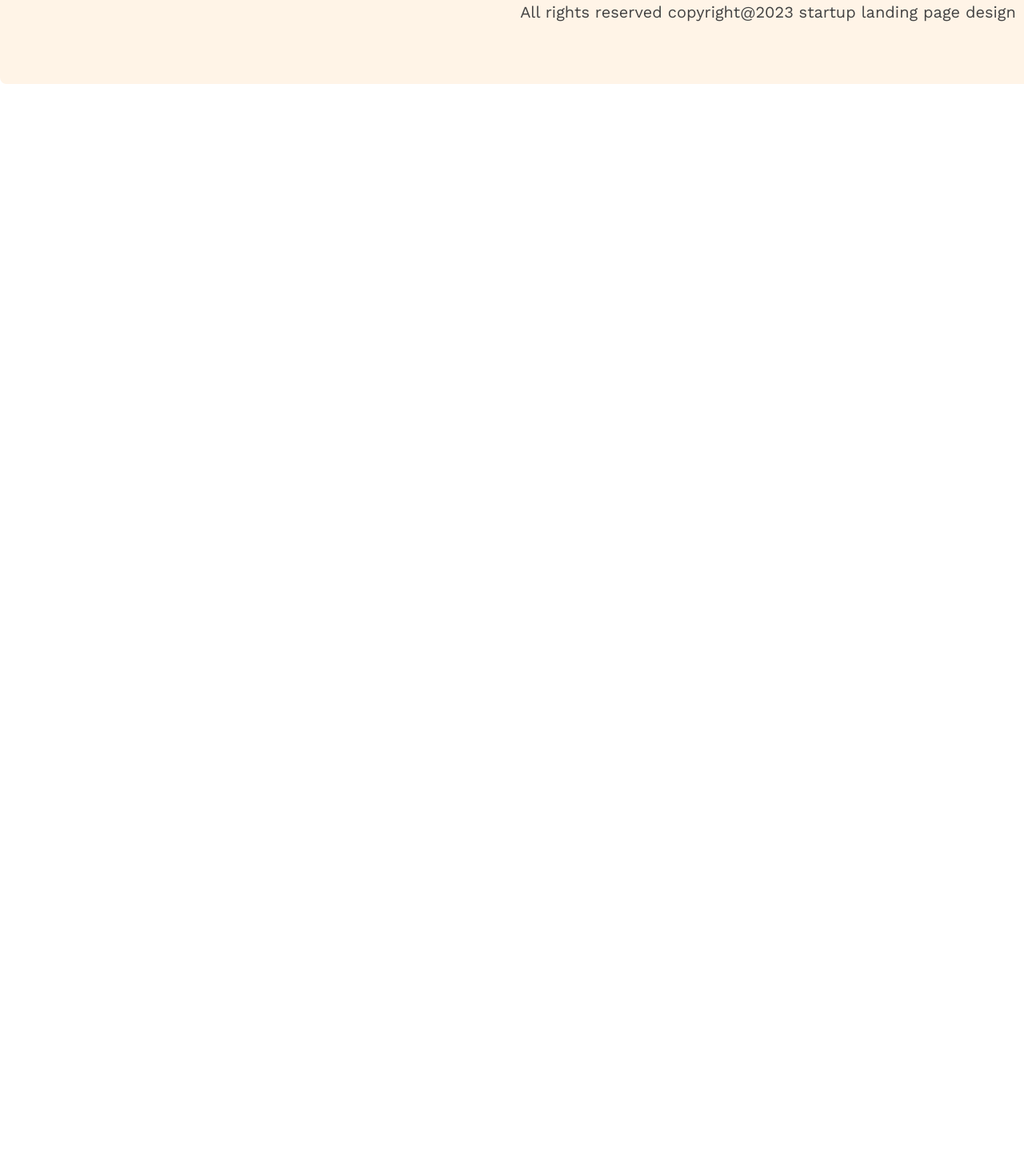
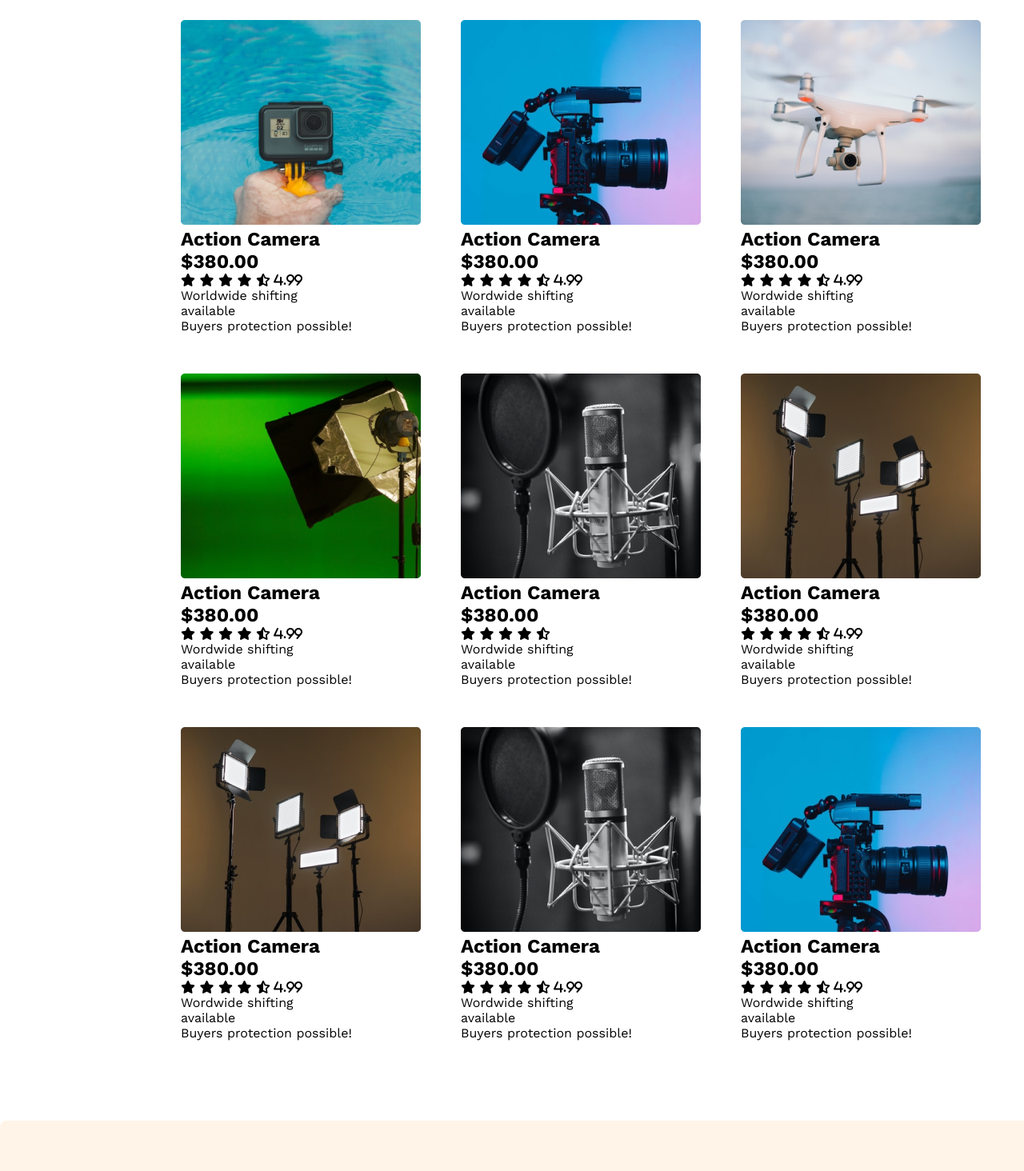
Before and after one commit to AsikurRahman19/g3-architects-project-2, a plain HTML site: page index.html in a window 1280 px wide. Shown: the part 4996-6460 px from the top of the page at 80% size. Before the commit the page ends 5101 px from the top, so only its background shows below. Drawn offline with nearby package versions, Linux system fonts and the light colour scheme.

Commit message:
first commit

```diff
--- a/index.html
+++ b/index.html
@@ -8,6 +8,7 @@
     <link rel="stylesheet" href="./styles/styles.css">
     <link href="https://fonts.googleapis.com/css2?family=Open+Sans:ital@0;1&family=Roboto:ital,wght@1,100&display=swap"
         rel="stylesheet">
+        <script src="https://kit.fontawesome.com/0beda40698.js" crossorigin="anonymous"></script>
 </head>
 <body>
     <!-- Header -->
@@ -44,7 +45,7 @@
 
     <!-- Main -->
 
-    <!-- Quick-Feature sectiojn -->
+    <!-- Quick-Feature-sectiojn -->
     <section class="quick-feature">
         <div class="quick-feature-container container">
             <div class="quick-feature-imgs">
@@ -69,7 +70,7 @@
         </div>
     </section>
     <!--  -->
-    <!-- Love-Feature section -->
+    <!-- Love-Feature-section -->
     <section class="love-feature">
         <div class="love-feature-container container">
             <div class="love-feature-text">
@@ -182,6 +183,129 @@
             </div>
         </div>
     </section>
+  <!-- section  new-->
+</section>
+<section class="Popular-Collection">
+
+
+    <h2 class="Popular">Popular Collection</h2>
+
+
+    <div class="action-container">
+        <div>
+            <img src="./images/new/action.png" alt="">
+            <h2>Action Camera <br>$380.00 <br></h2>
+            <i class="fa-solid fa-star"></i>
+            <i class="fa-solid fa-star"></i>
+            <i class="fa-solid fa-star"></i>
+            <i class="fa-solid fa-star"></i>
+            <i class="fa-solid fa-star-half-stroke"> 4.99</i>
+            <p>Worldwide shifting <br> available <br>
+                Buyers protection possible!</p>
+
+        </div>
+        <div>
+            <img src="./images/new/camera.png" alt="">
+            <h2>Action Camera <br>$380.00 <br></h2>
+            <i class="fa-solid fa-star"></i>
+            <i class="fa-solid fa-star"></i>
+            <i class="fa-solid fa-star"></i>
+            <i class="fa-solid fa-star"></i>
+            <i class="fa-solid fa-star-half-stroke"> 4.99</i>
+            <p>Wordwide shifting <br> available <br>
+                Buyers protection possible!</p>
+
+        </div>
+        <div>
+            <img src="./images/new/drone.png" alt="">
+            <h2>Action Camera <br>$380.00 <br></h2>
+            <i class="fa-solid fa-star"></i>
+            <i class="fa-solid fa-star"></i>
+            <i class="fa-solid fa-star"></i>
+            <i class="fa-solid fa-star"></i>
+            <i class="fa-solid fa-star-half-stroke"> 4.99</i>
+            <p>Wordwide shifting <br> available <br>
+                Buyers protection possible!</p>
+
+        </div>
+        <div>
+            <img src="./images/new/single-light.png" alt="">
+            <h2>Action Camera <br>$380.00 <br></h2>
+            <i class="fa-solid fa-star"></i>
+            <i class="fa-solid fa-star"></i>
+            <i class="fa-solid fa-star"></i>
+            <i class="fa-solid fa-star"></i>
+            <i class="fa-solid fa-star-half-stroke"> 4.99</i>
+            <p>Wordwide shifting <br> available <br>
+                Buyers protection possible!</p>
+
+        </div>
+        <div>
+            <img src="./images/new/mic.png" alt="">
+            <h2>Action Camera <br>$380.00 <br></h2>
+            <div class="goldens">
+                <i class="fa-solid fa-star"></i>
+                <i class="fa-solid fa-star"></i>
+                <i class="fa-solid fa-star"></i>
+                <i class="fa-solid fa-star"></i>
+                <i class="fa-solid fa-star-half-stroke"></i>
+            </div>
+
+            <p>Wordwide shifting <br> available <br>
+                Buyers protection possible!</p>
+
+        </div>
+        <div>
+            <img src="./images/new/lights.png" alt="">
+            <h2>Action Camera <br>$380.00 <br></h2>
+            <i class="fa-solid fa-star"></i>
+            <i class="fa-solid fa-star"></i>
+            <i class="fa-solid fa-star"></i>
+            <i class="fa-solid fa-star"></i>
+            <i class="fa-solid fa-star-half-stroke"> 4.99</i>
+            <p>Wordwide shifting <br> available <br>
+                Buyers protection possible!</p>
+
+        </div>
+        <div>
+            <img src="./images/new/lights.png" alt="">
+            <h2>Action Camera <br>$380.00 <br></h2>
+            <i class="fa-solid fa-star"></i>
+            <i class="fa-solid fa-star"></i>
+            <i class="fa-solid fa-star"></i>
+            <i class="fa-solid fa-star"></i>
+            <i class="fa-solid fa-star-half-stroke"> 4.99</i>
+            <p>Wordwide shifting <br> available <br>
+                Buyers protection possible!</p>
+
+        </div>
+        <div>
+            <img src="./images/new/mic.png" alt="">
+            <h2>Action Camera <br>$380.00 <br></h2>
+            <i class="fa-solid fa-star"></i>
+            <i class="fa-solid fa-star"></i>
+            <i class="fa-solid fa-star"></i>
+            <i class="fa-solid fa-star"></i>
+            <i class="fa-solid fa-star-half-stroke"> 4.99</i>
+            <p>Wordwide shifting <br> available <br>
+                Buyers protection possible!</p>
+
+        </div>
+        <div>
+            <img src="./images/new/camera.png" alt="">
+            <h2>Action Camera <br>$380.00 <br></h2>
+            <i class="fa-solid fa-star"></i>
+            <i class="fa-solid fa-star"></i>
+            <i class="fa-solid fa-star"></i>
+            <i class="fa-solid fa-star"></i>
+            <i class="fa-solid fa-star-half-stroke"> 4.99</i>
+            <p>Wordwide shifting <br> available <br>
+                Buyers protection possible!</p>
+
+        </div>
+
+    </div>
+</section>
 
 
     <!--  -->
--- a/styles/styles.css
+++ b/styles/styles.css
@@ -103,6 +103,7 @@ img.header-img {
 }
 
 /*  */
+
 /*  */
 
 /* Feature section style */
@@ -281,6 +282,38 @@ h2.sponspors-title {
     filter: grayscale(100%);
 }
 
+/* new section */
+/* Popular Collection */
+.golden {
+
+    color: gold;
+}
+
+.Popular {
+    padding-left: 500px;
+    height: 100px;
+    font-weight: 600px;
+    color: #3A3A3A;
+    font-weight: 700;
+    font-size: 45px;
+
+
+
+
+
+}
+
+.action-container {
+    justify-content: center;
+    padding-left: 300px;
+    width: 60%;
+    display: grid;
+    grid-template-columns: repeat(3, 1fr);
+    gap: 50px;
+    padding-bottom: 100px;
+    transform: scale(100.);
+
+}
 
 
 /* Footer section */
```
Also changed, not shown: images/new/action.png (added), images/new/airpod.png (added), images/new/camera.png (added), images/new/drone.png (added), images/new/gear.png (added), images/new/lights.png (added), images/new/main-camera.png (added), images/new/mic.png (added), images/new/setup.png (added), images/new/single-light.png (added), images/new/tripod.png (added).
